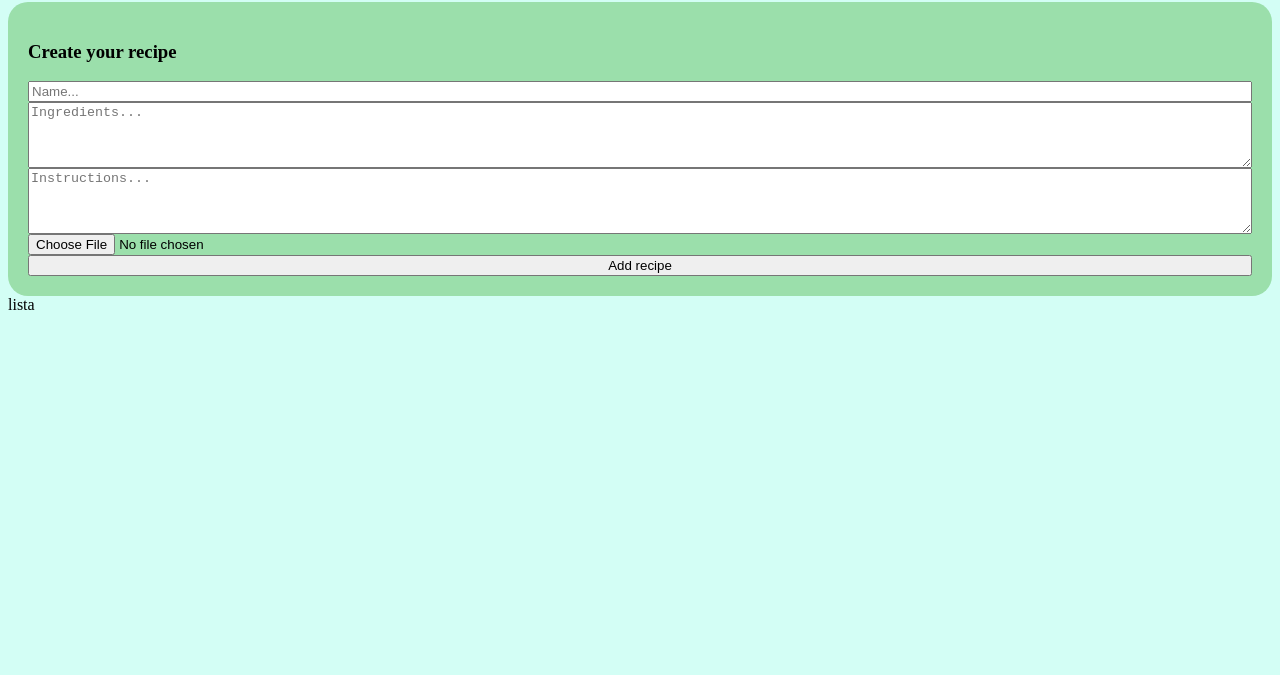
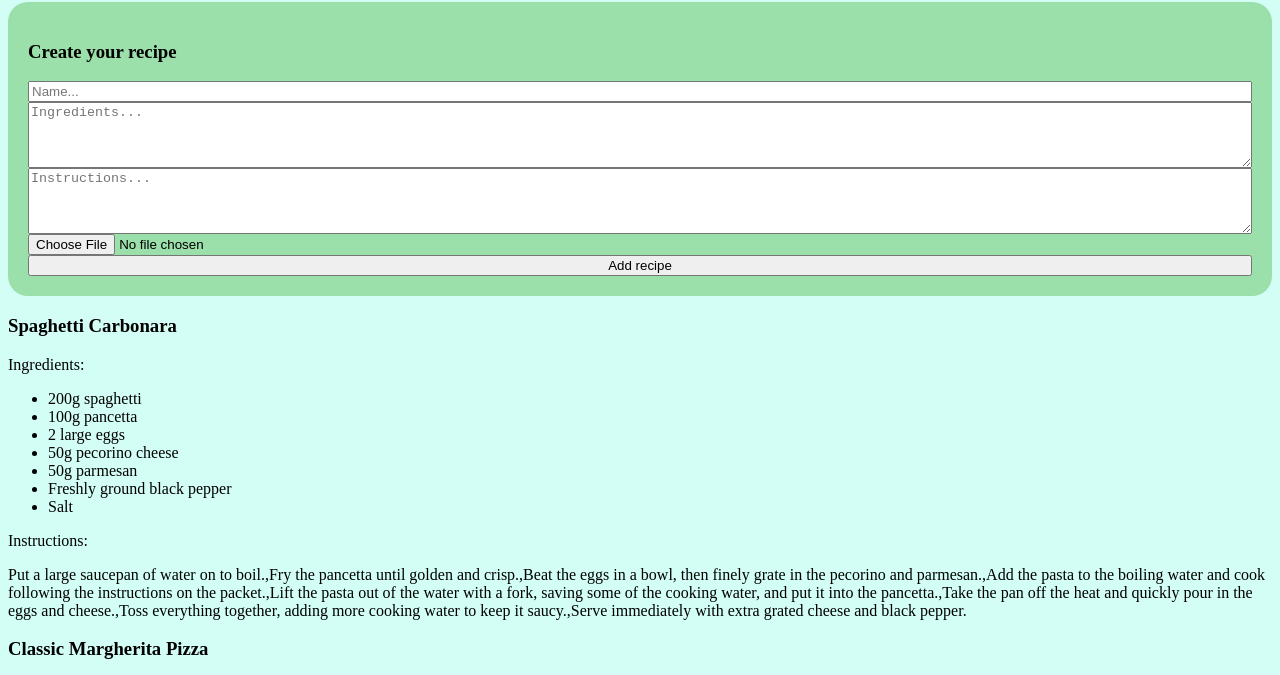
Before and after one commit to shantihedelin/recipe-project, a plain HTML site: page index.html in a window 1280 px wide. Shown: the part 125-800 px from the top of the page. Drawn offline with Linux system fonts and the light colour scheme.

Commit message:
laddar recept från json

```diff
--- a/code.js
+++ b/code.js
@@ -26,6 +26,23 @@ async function fetchData() {
   let recipes = result.recipes;
 
   console.log(recipes);
+
+  recipes.forEach((recipe) => {
+    let recipeElement = document.createElement("div");
+
+    recipeElement.innerHTML = `
+    <h3>${recipe.title}</h3>
+    <p>Ingredients: </p>
+    <ul>
+        ${recipe.ingredients
+          .map((ingredient) => `<li>${ingredient}</li>`)
+          .join("")}
+    </ul>
+    <p>Instructions:</p>
+    <p>${recipe.instructions}</p>
+    `;
+    recipeList.appendChild(recipeElement);
+  });
 }
 
 fetchData();
--- a/index.html
+++ b/index.html
@@ -35,7 +35,7 @@
 
         <button type="submit" id="submitBtn">Add recipe</button>
       </form>
-      <div id="recipeList">lista</div>
+      <div id="recipeList"></div>
     </div>
 
     <script type="module" src="code.js"></script>
```
